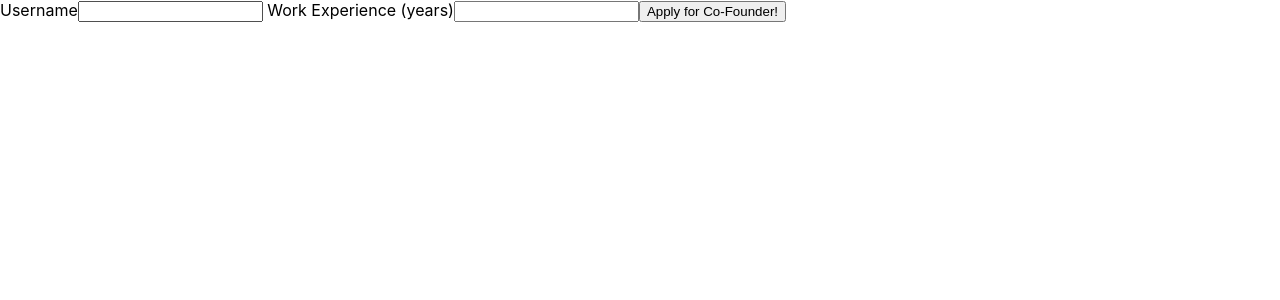
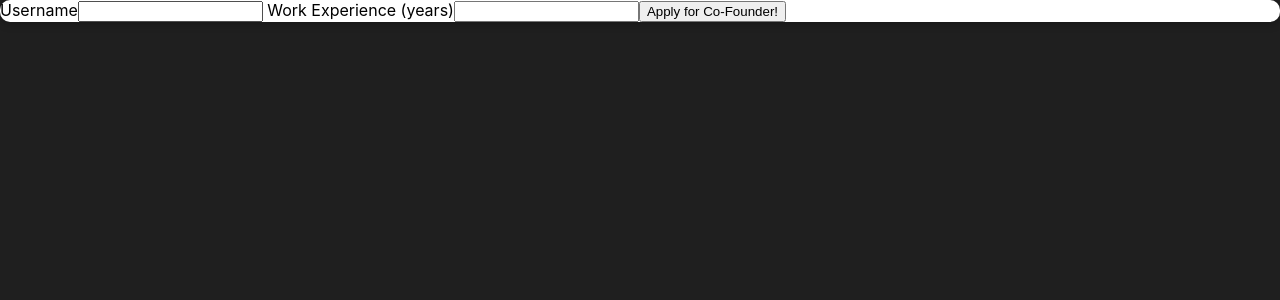
Before and after one commit to whynesspower/4-apply-for-co-founder, a React (Create React App) app: page / in a window 1280 px wide. Shown: the top 300 px of the page. Built offline with nearby package versions, Linux system fonts and the light colour scheme.

Commit message:
adding card component to the form

```diff
--- /dev/null
+++ b/src/components/UI/Card.js
@@ -0,0 +1,5 @@
+import classes from "./Card.module.css";
+const Card = (props) => {
+  return <div className={classes.card}>{props.children}</div>;
+};
+export default Card;
--- /dev/null
+++ b/src/components/UI/Card.module.css
@@ -0,0 +1,5 @@
+.card {
+  background: white;
+  box-shadow: 0 2px 8px rgba(0, 0, 0, 0.26);
+  border-radius: 10px;
+}
--- a/src/components/Users/AddUser.js
+++ b/src/components/Users/AddUser.js
@@ -1,8 +1,10 @@
+import Card from "../UI/Card";
 const AddUser = (props) => {
   const addUserHandler = (event) => {
     event.preventDefault();
   };
   return (
+    <Card>
       <form onSubmit={addUserHandler}>
         <label htmlFor="username"> Username</label>
         <input type="text" id="username" />
@@ -10,6 +12,7 @@
         <input type="number" id="age" />
         <button type="submit">Apply for Co-Founder!</button>
       </form>
+    </Card>
   );
 };
 export default AddUser;
--- a/src/index.css
+++ b/src/index.css
@@ -1,13 +1,22 @@
+* {
+  box-sizing: border-box;
+}
+
 body {
   margin: 0;
-  font-family: -apple-system, BlinkMacSystemFont, 'Segoe UI', 'Roboto', 'Oxygen',
-    'Ubuntu', 'Cantarell', 'Fira Sans', 'Droid Sans', 'Helvetica Neue',
+  font-family: -apple-system, BlinkMacSystemFont, "Segoe UI", "Roboto", "Oxygen",
+    "Ubuntu", "Cantarell", "Fira Sans", "Droid Sans", "Helvetica Neue",
     sans-serif;
   -webkit-font-smoothing: antialiased;
   -moz-osx-font-smoothing: grayscale;
 }
 
 code {
-  font-family: source-code-pro, Menlo, Monaco, Consolas, 'Courier New',
+  font-family: source-code-pro, Menlo, Monaco, Consolas, "Courier New",
     monospace;
 }
+
+html {
+  font-family: sans-serif;
+  background: #1f1f1f;
+}
```
Lines whose indentation alone changed are shown as unchanged.
